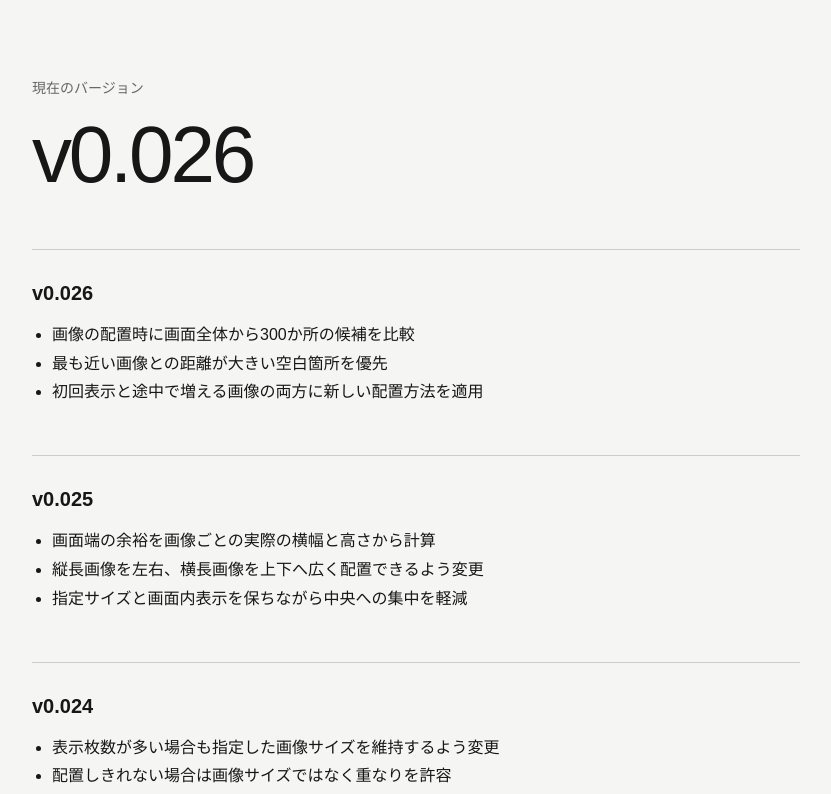
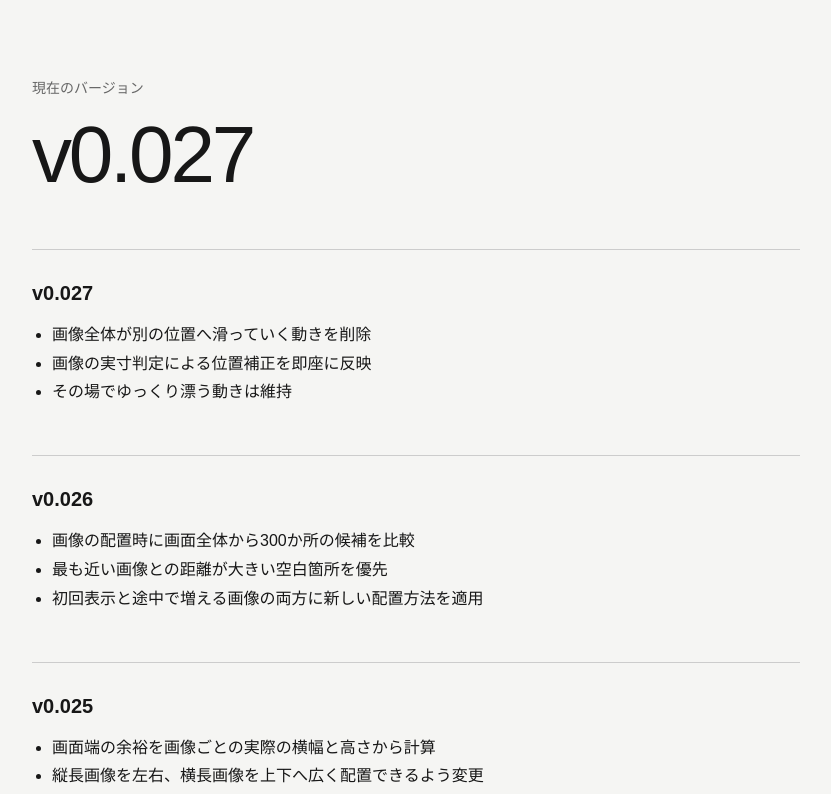
Before and after one commit to umedademu/vision, a Next.js app: page /updates in a window 1280 px wide. Shown: the top 794 px of the page, without its empty margins (224-1055 px from the left). Built offline with nearby package versions, Linux system fonts and the light colour scheme.

Commit message:
画像の横滑りを削除してv0.027に更新

```diff
--- a/package.json
+++ b/package.json
@@ -1,6 +1,6 @@
 {
   "name": "vision",
-  "version": "0.0.26",
+  "version": "0.0.27",
   "private": true,
   "scripts": {
     "dev": "next dev",
--- a/src/app/globals.css
+++ b/src/app/globals.css
@@ -88,8 +88,6 @@ body {
   height: var(--image-size);
   transform: translate(-50%, -50%);
   transition:
-    left 1.2s ease,
-    top 1.2s ease,
     width 1.2s ease,
     height 1.2s ease;
 }
--- a/src/app/updates/page.tsx
+++ b/src/app/updates/page.tsx
@@ -10,7 +10,16 @@ export default function UpdatesPage() {
     <main className="updates-page">
       <div className="updates-content">
         <p className="updates-label">現在のバージョン</p>
-        <h1 className="updates-title">v0.026</h1>
+        <h1 className="updates-title">v0.027</h1>
+
+        <section className="updates-entry">
+          <h2>v0.027</h2>
+          <ul>
+            <li>画像全体が別の位置へ滑っていく動きを削除</li>
+            <li>画像の実寸判定による位置補正を即座に反映</li>
+            <li>その場でゆっくり漂う動きは維持</li>
+          </ul>
+        </section>
 
         <section className="updates-entry">
           <h2>v0.026</h2>
```
Also changed, not shown: 2 other files (tests, documents, lock files or other folders).
